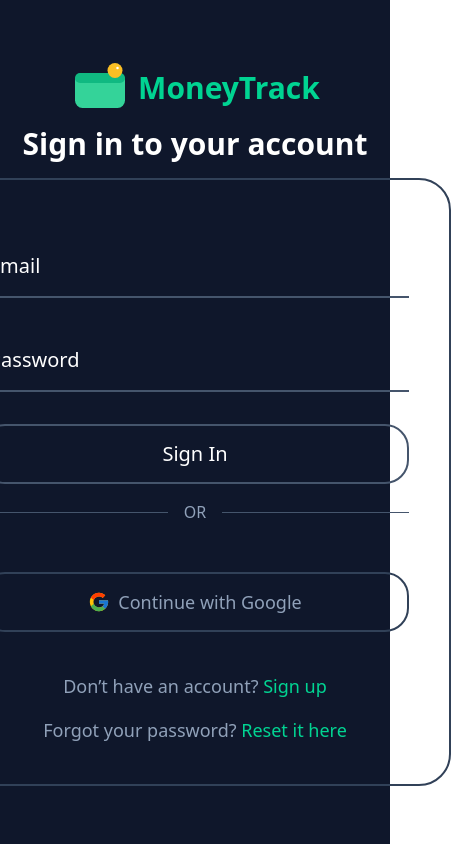
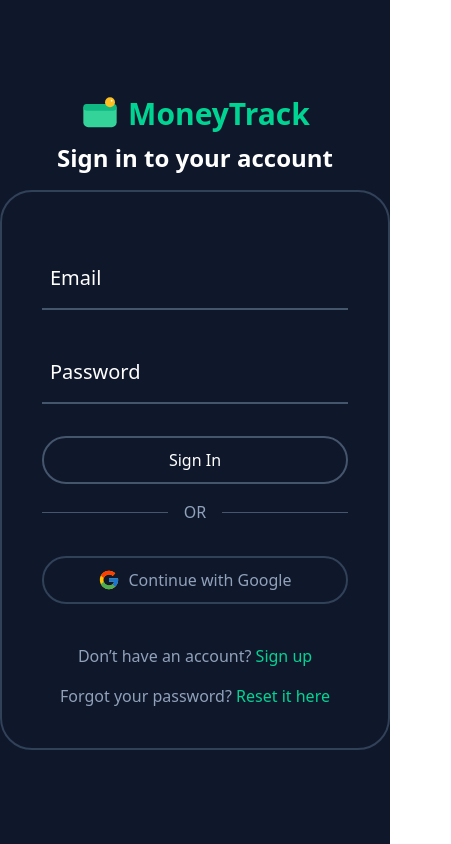
Before and after one commit to futurelegend1/MoneyTrack, a React (Vite) app: page /login in a window 390 px wide. Shown: the whole page, 451 px wide, since content can reach past the window. Built offline with nearby package versions, Linux system fonts and the light colour scheme; no server answers.

Commit message:
fix google signin bug

```diff
--- a/src/Components/Login/LoginUser.tsx
+++ b/src/Components/Login/LoginUser.tsx
@@ -5,13 +5,16 @@
 import { auth } from "../../firebase";
 import { googleProvider } from "../../firebase";
 import { db } from "../../firebase";
+import { useNavigate } from "react-router-dom";
 import { doc, getDoc, serverTimestamp, setDoc } from "firebase/firestore";
 
 function LoginUser({ handleVisible }: { handleVisible: () => void }) {
   const [email, setEmail] = useState("");
   const [password, setPassword] = useState("");
   const [error, setError] = useState<string | null>(null);
+  const navigate = useNavigate();
 
+  //handle login with email and password, check if email is verified before allowing login
   const handleLogin = async (e: React.FormEvent) => {
     e.preventDefault();
     try {
@@ -21,23 +24,27 @@
         password,
       );
       const user = userCredential.user;
+      await auth.currentUser?.reload(); // Refresh user data to get the latest email verification status
       if (!user.emailVerified) {
         setError("Please verify your email before logging in.");
         await auth.signOut();
         return;
       }
+      console.log("Login successful", user);
+      navigate("/user", { replace: true });
     } catch (error: any) {
-      setError(error.message);
+      setError("Please check your email and password and try again.");
     }
   };
 
+  //handle login with google, if user does not exist in firestore, create a new user document
   const handleGoogleLogin = async () => {
     try {
       await signInWithPopup(auth, googleProvider);
       const user = auth.currentUser;
       const userDocRef = doc(db, "users", user!.uid);
       const userDoc = await getDoc(userDocRef);
-      if(!userDoc.exists()) {
+      if (!userDoc.exists()) {
         await setDoc(userDocRef, {
           uid: user!.uid,
           email: user!.email,
@@ -48,6 +55,7 @@
         });
       }
       console.log("Google login successful", user);
+      navigate("/user", { replace: true });
     } catch (error: any) {
       setError(error.message);
     }
@@ -55,14 +63,9 @@
 
   return (
     <form
-      action="submit"
-      className="grid min-w-lg border-2 border-slate-700 rounded-4xl p-10 gap-4 pt-18"
+      onSubmit={handleLogin}
+      className="grid sm:min-w-lg min-w-sm border-2 border-slate-700 rounded-4xl p-10 gap-4 pt-18"
     >
-      {error && (
-        <p className="bg-red-500/20 border border-red-500 text-red-400 text-md p-2 -mt-2 rounded-xl">
-          {error}
-        </p>
-      )}
       <div className="relative mb-8">
         <input
           onChange={(e) => setEmail(e.target.value)}
@@ -95,10 +98,15 @@
         </label>
       </div>
 
+      {error && (
+        <p className="bg-red-500/20 border border-red-500 text-red-400 text-md p-2 -mt-2 rounded-xl">
+          {error}
+        </p>
+      )}
+
       <button
         type="submit"
-        onClick={handleLogin}
-        className="flex justify-center items-center text-white text-xl w-full h-15 border-2 border-slate-600 rounded-3xl py-2 hover:bg-emerald-500 hover:scale-105 hover:py-5 transition-transform"
+        className="flex justify-center items-center text-white sm:text-xl text-md w-full sm:h-15 h-12 border-2 border-slate-600 rounded-3xl py-2 hover:bg-emerald-500 hover:scale-105 hover:py-5 transition-transform"
       >
         Sign In
       </button>
@@ -109,12 +117,16 @@
         <div className="flex-1 h-px bg-slate-600"></div>
       </div>
 
-      <button onClick={handleGoogleLogin} className="w-full h-15 text-lg mt-8 flex items-center justify-center gap-2 border-2 border-slate-700 rounded-3xl py-2 hover:bg-slate-800 hover:text-white transition">
+      <button
+        type="button"
+        onClick={handleGoogleLogin}
+        className="w-full sm:h-15 h-12 sm:text-lg text-md mt-4 flex items-center justify-center gap-2 border-2 border-slate-700 rounded-3xl py-2 hover:bg-slate-800 hover:text-white transition"
+      >
         <FcGoogle size={22} />
         Continue with Google
       </button>
 
-      <p className="text-center text-slate-400 text-lg mt-6">
+      <p className="text-center text-slate-400 sm:text-lg text-md mt-6">
         Don’t have an account?{" "}
         <button
           onClick={handleVisible}
@@ -124,7 +136,7 @@
         </button>
       </p>
 
-      <p className="text-center text-slate-400 text-lg">
+      <p className="text-center text-slate-400 sm:text-lg text-md">
         Forgot your password?{" "}
         <button className="text-emerald-400 hover:underline">
           Reset it here
--- a/src/Components/Login/Signup.tsx
+++ b/src/Components/Login/Signup.tsx
@@ -19,6 +19,7 @@
   const defaultPhotoURL =
     "https://cdn-icons-png.flaticon.com/512/149/149071.png";
 
+  // Validate form inputs before attempting signup
   const validateForm = () => {
     if (!email.includes("@")) {
       return "Invalid email address";
@@ -35,6 +36,7 @@
     return null;
   };
 
+  //handle signup with email and password, create a new user document in firestore, send email verification
   const handleSignup = async (e: React.FormEvent) => {
     e.preventDefault();
     const validationError = validateForm();
@@ -49,7 +51,10 @@
         password,
       );
       const user = userCredential.user;
-      await updateProfile(user, { displayName: username, photoURL: defaultPhotoURL });
+      await updateProfile(user, {
+        displayName: username,
+        photoURL: defaultPhotoURL,
+      });
       await setDoc(doc(db, "users", user!.uid), {
         uid: user!.uid,
         email: user!.email,
@@ -70,7 +75,7 @@
   return (
     <form
       action="submit"
-      className="grid min-w-lg border-2 border-slate-700 rounded-4xl p-10 gap-4 pt-18"
+      className="grid sm:min-w-lg min-w-sm border-2 border-slate-700 rounded-4xl p-10 gap-4 pt-18"
     >
       <div className="relative mb-8">
         <input
@@ -145,7 +150,7 @@
       <button
         onClick={handleSignup}
         type="submit"
-        className="w-full h-15 text-xl flex items-center justify-center gap-2 border-2 border-slate-600 rounded-3xl py-2 hover:bg-emerald-500 hover:scale-105 hover:py-5 text-white transition-transform"
+        className="w-full h-15 sm:text-xl text-lg flex items-center justify-center gap-2 border-2 border-slate-600 rounded-3xl py-2 hover:bg-emerald-500 hover:scale-105 hover:py-5 text-white transition-transform"
       >
         Sign Up
       </button>
@@ -156,7 +161,7 @@
         <div className="flex-1 h-px bg-slate-600"></div>
       </div>
 
-      <p className="text-center text-slate-400 text-lg">
+      <p className="text-center text-slate-400 sm:text-lg text-md">
         Already have an account?{" "}
         <button
           onClick={handleVisible}
--- a/src/Pages/Login.tsx
+++ b/src/Pages/Login.tsx
@@ -21,17 +21,17 @@
     <div className="bg-slate-900 text-slate-400 min-h-screen min-w-screen flex items-center justify-center">
       <section>
         <div onClick={handleIconClick} className="flex items-center justify-center gap-2 mb-2 cursor-pointer">
-          <IconMoneyTrack className="w-15 h-15" />
+          <IconMoneyTrack className="sm:w-15 sm:h-15 w-10 h-10" />
           <p className="text-3xl font-semibold text-emerald-400">MoneyTrack</p>
         </div>
         {isSignup ? (
             <div key="login" className="animate-fade-right">
-                <h2 className="text-3xl font-semibold text-white mb-4 text-center">Sign in to your account</h2>
+                <h2 className="sm:text-3xl text-2xl font-semibold text-white mb-4 text-center">Sign in to your account</h2>
                 <LoginUser handleVisible={handleVisible} />
             </div>
         ) : (
             <div key="signup" className="animate-fade-left">
-                <h2 className="text-3xl font-semibold text-white mb-4 text-center">Create an account</h2>
+                <h2 className="sm:text-3xl text-2xl font-semibold text-white mb-4 text-center">Create an account</h2>
                 <Signup handleVisible={handleVisible} />
             </div>
         )}
```
